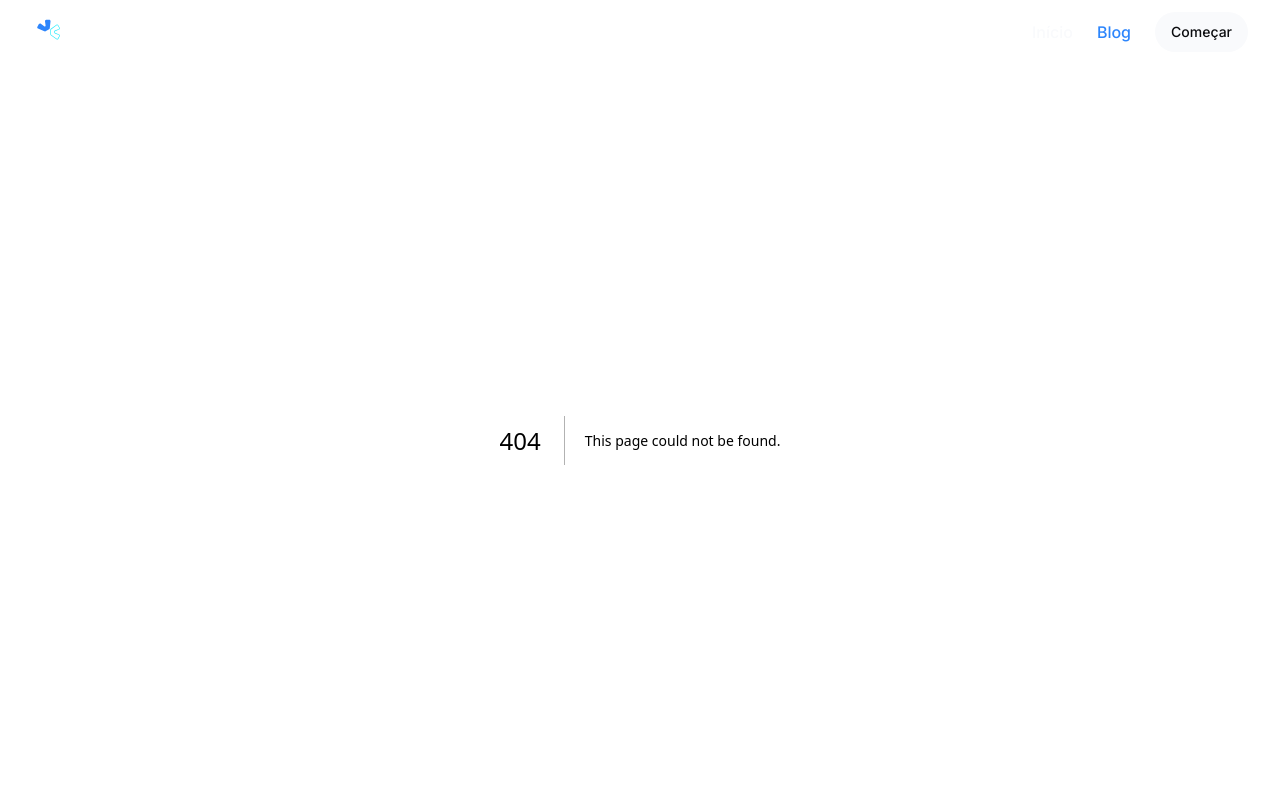
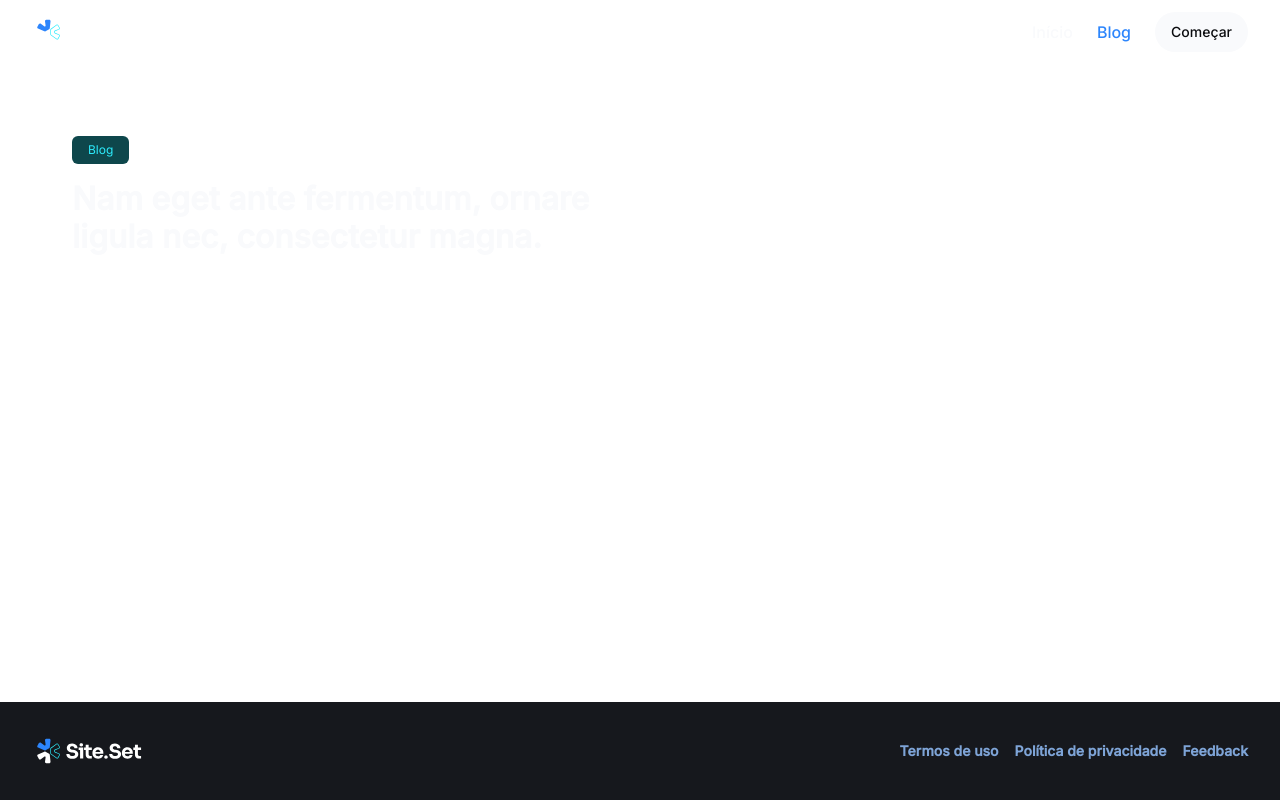
Before and after one commit to frnndog-suav/NextJSStuff, a Next.js app in the folder site-blog/: page /blog in a window 1280 px wide. Before the commit this address had no page. Shown: the top 800 px of the page. Built offline with nearby package versions, Linux system fonts and the light colour scheme; a web font is replaced by a local one.

Commit message:
feat: implementing blog page header

```diff
--- /dev/null
+++ b/site-blog/src/pages/blog/index.tsx
@@ -0,0 +1,43 @@
+export default function BlogPage() {
+  return (
+    <div
+      className="
+        flex
+        flex-col
+        py-24
+        flex-grow
+        h-full"
+    >
+      <header>
+        <div className="container space-y-6 flex flex-col items-start justify-between md:flex-row md:items-end lg:items-end">
+          <div className="flex flex-col gap-4 px-4 md:px-0">
+            <span
+              className="
+            text-body-tag
+            text-cyan-100
+            w-fit
+            rounded-md
+            text-center
+            md:text-left
+            py-2
+            px-4
+            bg-cyan-300"
+            >
+              Blog
+            </span>
+            <h1
+              className="
+            text-balance
+            text-start
+            md:text-left
+            text-heading-lg
+            md:text-heading-xl max-w-2xl text-gray-100"
+            >
+              Nam eget ante fermentum, ornare ligula nec, consectetur magna.
+            </h1>
+          </div>
+        </div>
+      </header>
+    </div>
+  );
+}
--- a/site-blog/src/pages/index.tsx
+++ b/site-blog/src/pages/index.tsx
@@ -1,8 +1,6 @@
 // import { Geist, Geist_Mono } from 'next/font/google';
 
 import { LandingPage } from "../templates/landing-page";
-
-import { allPosts } from ".contentlayer/generated";
 
 // const geistSans = Geist({
 //   variable: '--font-geist-sans',
@@ -23,7 +21,5 @@ import { allPosts } from ".contentlayer/generated";
 // }
 
 export default function Home() {
-  console.log(allPosts);
-
   return <LandingPage />;
 }
```
